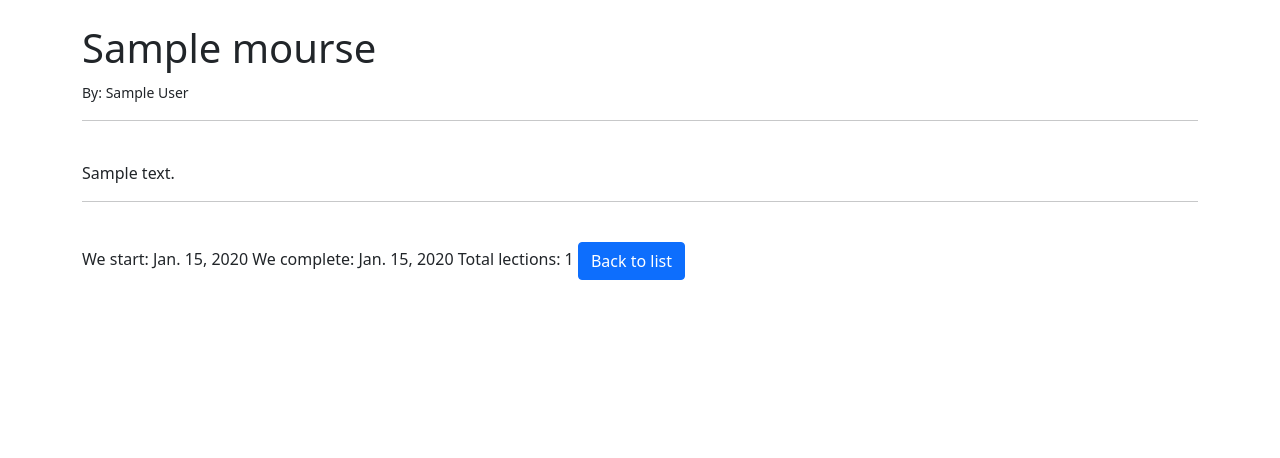
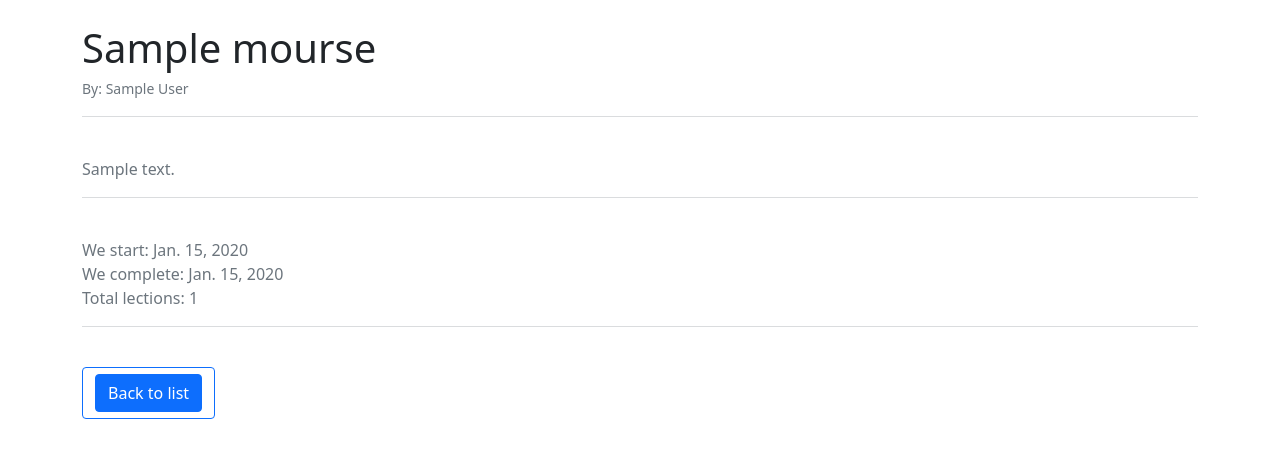
Before and after one commit to DarishkaAMS/Dj_Rest_Projects-Mourse_catalog, a Django app: page /mourse/1 in a window 1280 px wide. Shown: the part 56-514 px from the top of the page. Run offline with Django 3.2, Linux system fonts and the light colour scheme; tables that the repository leaves empty hold one stand-in row (values such as "Sample post").

Commit message:
Add cards

```diff
--- a/Mourse_catalog/templates/base.html
+++ b/Mourse_catalog/templates/base.html
@@ -12,6 +12,7 @@
 
   </head>
   <body>
+  <!-- NavBar -->
     <nav class="navbar navbar-expand-lg navbar-dark bg-dark">
       <div class="container-fluid">
         <a class="navbar-brand" href="{% url 'home' %}"> DarishkaAMS Murses </a>
--- a/Mourse_catalog/templates/create_mourse.html
+++ b/Mourse_catalog/templates/create_mourse.html
@@ -8,7 +8,8 @@
   <form method="POST">
     {% csrf_token %}
     {{ form.as_p }}
-    <button class="btn btn-primary"> Post </button>
+    <button class="btn btn-outline-primary"> <div class="btn btn-primary"> Post </div></button>
+
   </form>
 
 {% endblock %}
--- a/Mourse_catalog/templates/mourse_details.html
+++ b/Mourse_catalog/templates/mourse_details.html
@@ -3,18 +3,20 @@
 {% block title %} {{ mourse.title }} {% endblock %}
 
 {% block content %}
-  <h1> {{ mourse.title }} </h1>
-  <small> By: {{ mourse.author.first_name }} {{ mourse.author.last_name }} </small>
-  <hr>
-  <br/>
-  {{ mourse.descr }}
-  <hr>
-  <br/>
-  We start: {{ mourse.start_date }}
-  We complete: {{ mourse.start_date }}
-
-  Total lections: {{ mourse.q_lections}}
-
-
-  <a href="{% url 'home' %}" class="btn btn-primary"> Back to list </a>
+    <h1 class="card-title"> {{ mourse.title }} </h1>
+    <div class="card-subtitle mb-2 text-muted">
+      <small> By: {{ mourse.author.first_name }} {{ mourse.author.last_name }} </small>
+      <hr> <br/>
+      {{ mourse.descr }}
+      <hr> <br/>
+      We start: {{ mourse.start_date }}
+      <br/>
+      We complete: {{ mourse.start_date }}
+      <br/>
+      Total lections: {{ mourse.q_lections}}
+      <hr> <br/>
+      <div>
+        <button class="btn btn-outline-primary"> <a href="{% url 'home' %}" class="btn btn-primary"> Back to list </a></button>
+      </div>
+    </div>
 {% endblock %}
```
Also changed, not shown: Mourse_catalog/templates/home.html (+14 -4 lines).
